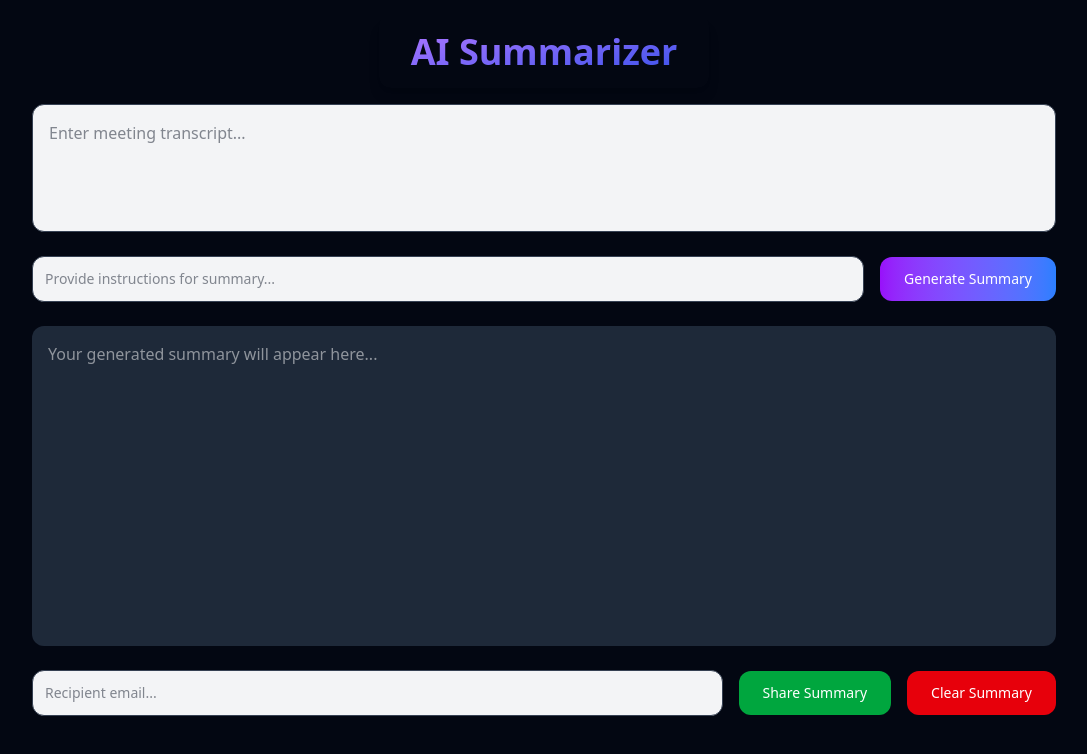
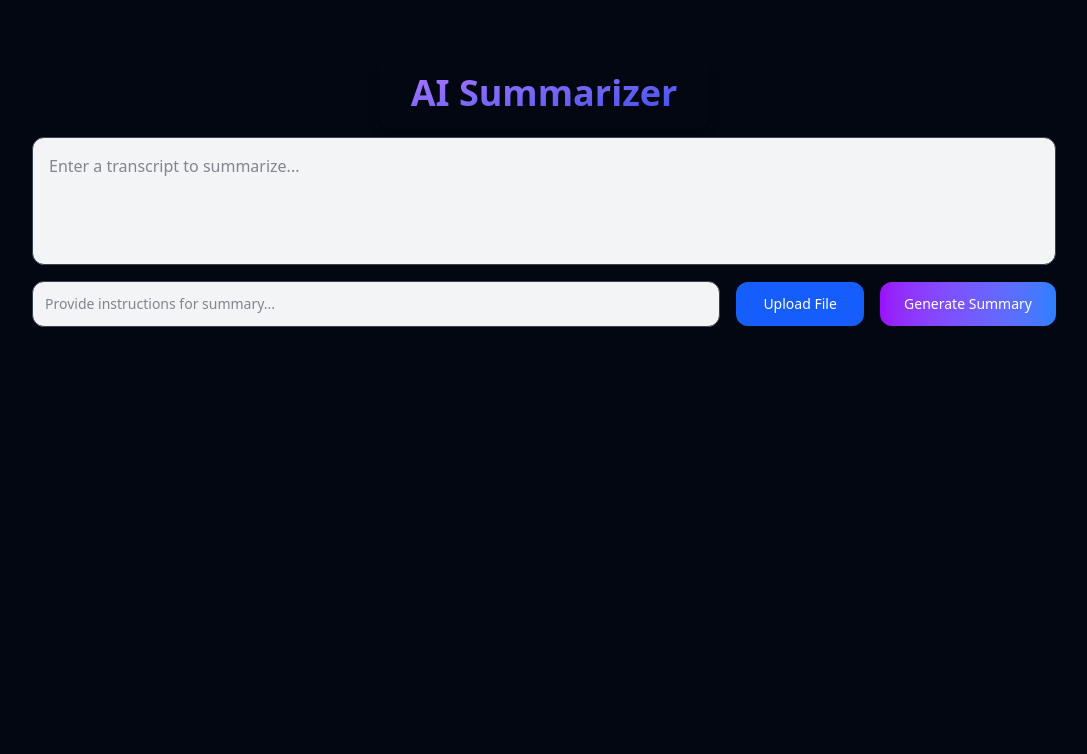
Before and after one commit to vansh-vm04/AI-Summarizer, a Next.js app: page / in a window 1280 px wide. Shown: the top 754 px of the page, without its empty margins (96-1183 px from the left). Built offline with nearby package versions, Linux system fonts and the light colour scheme.

Commit message:
added file upload option

```diff
--- a/app/page.tsx
+++ b/app/page.tsx
@@ -1,69 +1,87 @@
 "use client";
-import { useRef, useState } from "react";
+import { useEffect, useRef, useState } from "react";
 import toast from "react-hot-toast";
 
 export default function Home() {
-  const summaryRef = useRef<HTMLTextAreaElement>(null);
+  const summaryRef = useRef<HTMLTextAreaElement | null>(null);
   const [transcript, setTranscript] = useState("");
   const [prompt, setPrompt] = useState("");
   const [summary, setSummary] = useState("");
   const [email, setEmail] = useState("");
-  const [loading,setLoading] = useState(false);
+  const [loading, setLoading] = useState(false);
+  const [file, setFile] = useState<File | null>(null);
+
+  const setFileText = async () => {
+    if (file) setTranscript(await file.text());
+  };
+
+  useEffect(() => {
+    if (file) {
+      setTranscript("");
+      setFileText();
+    }
+    if (summaryRef.current) {
+      summaryRef.current!.scrollTop = summaryRef.current?.scrollHeight;
+    }
+  }, [summary, file]);
 
   const handleGenerate = async () => {
-    if(!transcript){
-      toast.error("Enter transcript to generate summary");
+    const trimmed = transcript.trim();
+    if (!trimmed) {
+      setTranscript("");
+      toast.error(
+        "Atleast write the transcript, don't depend on AI for everything"
+      );
       return;
     }
-    setSummary('')
+    setSummary("");
     setLoading(true);
-    const response = await fetch(`${process.env.NEXT_PUBLIC_BASE_URL}/api/summarize`,{
-      method:'POST',
+    const response = await fetch(
+      `${process.env.NEXT_PUBLIC_BASE_URL}/api/summarize`,
+      {
+        method: "POST",
         headers: { "Content-Type": "application/json" },
-      body:JSON.stringify({
-        transcript,
-        prompt:prompt || 'Summarize this'
-      })
-    })
+        body: JSON.stringify({
+          transcript: trimmed,
+          prompt: prompt || "Summarize this",
+        }),
+      }
+    );
 
-    if(!response.body){
-      toast.error('There was an error, try again');
+    if (!response.body) {
+      toast.error("There was an error, try again");
       return;
     }
 
     const reader = response.body?.getReader();
     const decoder = new TextDecoder();
 
-    while(true){
-      const {done,value} = await reader?.read();
-      if(done) break;
-      const chunk = decoder.decode(value,{stream:true});
-      setSummary(prev=>prev+chunk);
+    while (true) {
+      const { done, value } = await reader?.read();
+      if (done) break;
+      const chunk = decoder.decode(value, { stream: true });
+      setSummary((prev) => prev + chunk);
     }
     setLoading(false);
   };
 
-  const handleShare = async () => {
-
-  };
+  const handleShare = async () => {};
 
   return (
-    <div className="flex flex-col items-center h-screen w-full bg-gray-950 text-white px-6 py-4 gap-4">
-      <span className="text-4xl font-bold text-transparent bg-gradient-to-br from-purple-400 to-blue-700 bg-clip-text px-8 py-4 rounded-xl shadow-lg">
+    <div className="flex flex-col justify-center items-center h-screen w-full bg-gray-950 text-white px-6 py-4 gap-2">
+      <span className="text-4xl font-bold text-transparent bg-gradient-to-br from-purple-400 to-blue-700 bg-clip-text px-8 py-4 rounded-xl shadow-lg max-sm:text-2xl">
         AI Summarizer
       </span>
 
-      <div className="w-full max-w-5xl flex flex-col gap-6">
-
-
+      <div className="w-full max-w-5xl flex flex-col gap-4">
         <textarea
           onChange={(e) => setTranscript(e.target.value)}
           value={transcript}
-          placeholder="Enter meeting transcript..."
+          placeholder="Enter a transcript to summarize..."
           className="w-full h-32 p-4 resize-none hideScrollbar text-gray-900 border border-gray-700 rounded-xl bg-gray-100 text-base focus:ring-2 focus:ring-blue-500 focus:border-blue-500 dark:bg-gray-800 dark:text-white"
         />
 
-        <div className="flex gap-4 items-center">
+        <div className="flex flex-wrap gap-4 items-center">
           <input
             onChange={(e) => setPrompt(e.target.value)}
             type="text"
@@ -71,6 +89,22 @@ export default function Home() {
             placeholder="Provide instructions for summary..."
             className="flex-1 bg-gray-100 border border-gray-700 text-gray-900 text-sm rounded-xl p-3 focus:ring-2 focus:ring-blue-500 dark:bg-gray-800 dark:text-white"
           />
+          <div className="relative w-32">
+            <label
+              htmlFor="file_input"
+              className="flex items-center justify-center w-full px-4 py-3 text-sm font-medium text-white bg-blue-600 rounded-xl cursor-pointer hover:bg-blue-700 transition"
+            >
+              Upload File
+            </label>
+            <input
+              id="file_input"
+              type="file"
+              accept=".txt"
+              onChange={(e) => setFile(e.target?.files?.[0] || null)}
+              className="hidden"
+            />
+          </div>
+
           <button
             disabled={loading}
             onClick={handleGenerate}
@@ -80,18 +114,16 @@ export default function Home() {
             Generate Summary
           </button>
         </div>
-
-
         <textarea
-        ref = {summaryRef}
+          ref={summaryRef}
           onChange={(e) => setSummary(e.target.value)}
           value={summary}
-          readOnly={loading}
-          placeholder="Your generated summary will appear here..."
-          className="w-full hideScrollbar resize-none overflow-y-auto h-[40vh] p-4 text-white bg-gray-800 rounded-xl outline-none focus:ring-2 focus:ring-blue-500"
+          readOnly={loading || summary == ""}
+          spellCheck={false}
+          className="w-full hideScrollbar scroll-smooth resize-none overflow-y-auto h-[50vh] p-4 text-white bg-transparent rounded-xl outline-none"
         />
-        <div className="flex gap-4 items-center">
-
+        {summary && (
+          <div className="flex flex-wrap gap-4 items-center">
             <input
               onChange={(e) => setEmail(e.target.value)}
               type="email"
@@ -107,8 +139,15 @@ export default function Home() {
             >
               Share Summary
             </button>
-          <button onClick={()=>setSummary('')} className="text-white bg-red-600 hover:bg-red-500 focus:ring-4 focus:outline-none focus:ring-red-300 font-medium rounded-xl text-sm px-6 py-3">Clear Summary</button>
+            <button
+              disabled={loading}
+              onClick={() => setSummary("")}
+              className="text-white disabled:bg-red-900 bg-red-600 hover:bg-red-500 focus:ring-4 focus:outline-none focus:ring-red-300 font-medium rounded-xl text-sm px-6 py-3"
+            >
+              Clear Summary
+            </button>
           </div>
+        )}
       </div>
     </div>
   );
```
Lines whose indentation alone changed are shown as unchanged.
